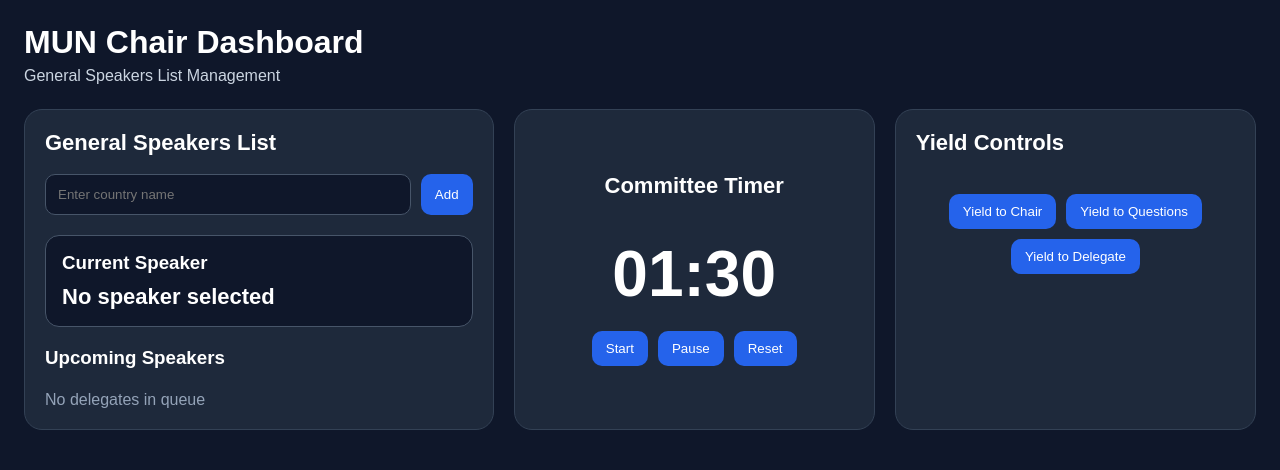
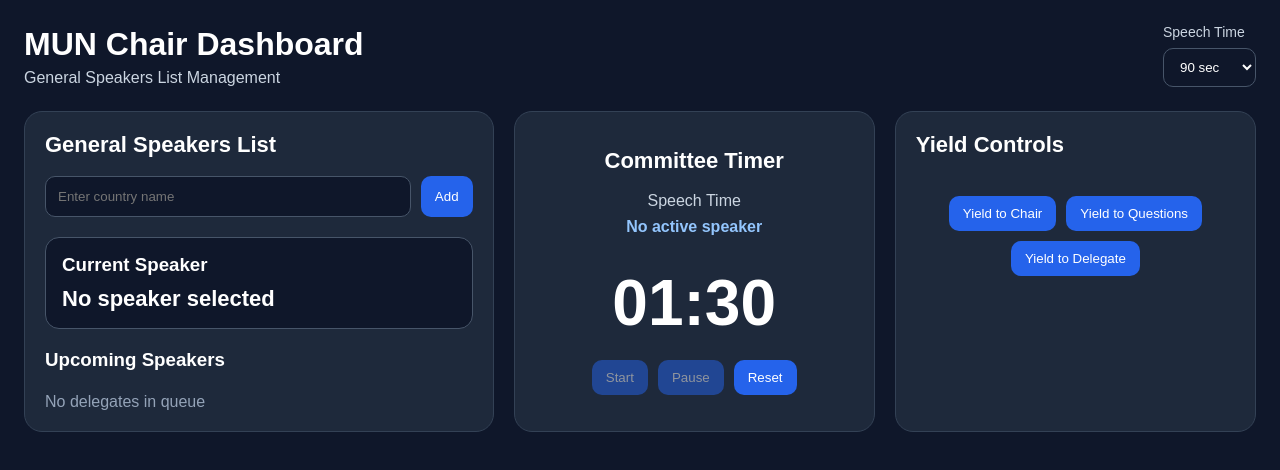
Before and after one commit to Shreaanshbit/MUN-Club-Recruitment-, a React (Vite) app: page / in a window 1280 px wide. Shown: the top 470 px of the page. Built offline with nearby package versions, Linux system fonts and the light colour scheme.

Commit message:
Initial timer logic added

```diff
--- a/src/App.css
+++ b/src/App.css
@@ -17,6 +17,30 @@ body {
 
 .topbar {
   margin-bottom: 24px;
+  display: flex;
+  justify-content: space-between;
+  align-items: flex-end;
+  gap: 16px;
+  flex-wrap: wrap;
+}
+
+.preset-box {
+  display: flex;
+  flex-direction: column;
+  gap: 8px;
+}
+
+.preset-box label {
+  color: #cbd5e1;
+  font-size: 14px;
+}
+
+.preset-box select {
+  padding: 10px 12px;
+  border-radius: 10px;
+  border: 1px solid #475569;
+  background: #0f172a;
+  color: white;
 }
 
 .topbar h1 {
@@ -154,8 +178,54 @@ body {
   gap: 20px;
 }
 
+.timer-mode {
+  color: #cbd5e1;
+  margin-bottom: 8px;
+}
+
+.speaker-label {
+  color: #93c5fd;
+  margin-bottom: 10px;
+  font-weight: 600;
+}
+
+.timer-display.warning {
+  color: #f97316;
+}
+
+.timer-buttons button:disabled,
+.yield-buttons button:disabled,
+.queue-actions button:disabled {
+  opacity: 0.5;
+  cursor: not-allowed;
+}
+
 @media (max-width: 1000px) {
   .dashboard {
     grid-template-columns: 1fr;
   }
 }
+
+@keyframes blink {
+  0% {
+    opacity: 1;
+  }
+  50% {
+    opacity: 0.3;
+  }
+  100% {
+    opacity: 1;
+  }
+}
+
+.timer-display.blink {
+  animation: blink 1s infinite;
+}
+
+.timer-display.warning {
+  color: #ef4444;
+}
+
+.timer-display.fast {
+  animation: blink 0.5s infinite;
+}
--- a/src/App.jsx
+++ b/src/App.jsx
@@ -1,4 +1,4 @@
-import { useState } from "react";
+import { useEffect, useState } from "react";
 import "./App.css";
 import QueuePanel from "./components/QueuePanel";
 import TimerPanel from "./components/TimerPanel";
@@ -7,6 +7,27 @@ import YieldPanel from "./components/YieldPanel";
 function App() {
   const [queue, setQueue] = useState([]);
   const [currentSpeaker, setCurrentSpeaker] = useState(null);
+
+  const [defaultTime, setDefaultTime] = useState(90);
+  const [timeLeft, setTimeLeft] = useState(90);
+  const [isRunning, setIsRunning] = useState(false);
+  const [mode, setMode] = useState("speech");
+
+  useEffect(() => {
+    let interval;
+
+    if (isRunning && timeLeft > 0) {
+      interval = setInterval(() => {
+        setTimeLeft((prev) => prev - 1);
+      }, 1000);
+    }
+
+    if (timeLeft === 0) {
+      setIsRunning(false);
+    }
+
+    return () => clearInterval(interval);
+  }, [isRunning, timeLeft]);
 
   const addCountry = (countryName) => {
     const cleaned = countryName.trim();
@@ -46,12 +67,46 @@ function App() {
     });
   };
 
+  const startTimer = () => {
+    if (!currentSpeaker || timeLeft === 0) return;
+    setIsRunning(true);
+  };
+
+  const pauseTimer = () => {
+    setIsRunning(false);
+  };
+
+  const resetTimer = () => {
+    setIsRunning(false);
+    setTimeLeft(defaultTime);
+    setMode("speech");
+  };
+
+  const handlePresetChange = (seconds) => {
+    setDefaultTime(seconds);
+    setTimeLeft(seconds);
+    setIsRunning(false);
+    setMode("speech");
+  };
+
   return (
     <div className="app">
       <header className="topbar">
         <div>
           <h1>MUN Chair Dashboard</h1>
           <p>General Speakers List Management</p>
+        </div>
+
+        <div className="preset-box">
+          <label>Speech Time</label>
+          <select
+            value={defaultTime}
+            onChange={(e) => handlePresetChange(Number(e.target.value))}
+          >
+            <option value={60}>60 sec</option>
+            <option value={90}>90 sec</option>
+            <option value={120}>120 sec</option>
+          </select>
         </div>
       </header>
 
@@ -64,7 +119,15 @@ function App() {
           moveToBottom={moveToBottom}
         />
 
-        <TimerPanel />
+        <TimerPanel
+          timeLeft={timeLeft}
+          isRunning={isRunning}
+          mode={mode}
+          currentSpeaker={currentSpeaker}
+          startTimer={startTimer}
+          pauseTimer={pauseTimer}
+          resetTimer={resetTimer}
+        />
 
         <YieldPanel />
       </main>
--- a/src/components/TimerPanel.jsx
+++ b/src/components/TimerPanel.jsx
@@ -1,12 +1,50 @@
-function TimerPanel() {
+function TimerPanel({
+  timeLeft,
+  isRunning,
+  mode,
+  currentSpeaker,
+  startTimer,
+  pauseTimer,
+  resetTimer,
+}) {
+  const formatTime = (totalSeconds) => {
+    const minutes = Math.floor(totalSeconds / 60);
+    const seconds = totalSeconds % 60;
+    return `${String(minutes).padStart(2, "0")}:${String(seconds).padStart(2, "0")}`;
+  };
+
   return (
     <section className="panel timer-panel">
       <h2>Committee Timer</h2>
-      <div className="timer-display">01:30</div>
+
+      <p className="timer-mode">
+        {mode === "speech" ? "Speech Time" : "Questions Time"}
+      </p>
+
+      <p className="speaker-label">
+        {currentSpeaker ? currentSpeaker.country : "No active speaker"}
+      </p>
+
+            <div
+        className={`timer-display ${
+            timeLeft <= 5
+            ? "warning blink fast"
+            : timeLeft <= 20
+            ? "warning blink"
+            : ""
+        }`}
+        >
+        {formatTime(timeLeft)}
+      </div>
+
       <div className="timer-buttons">
-        <button>Start</button>
-        <button>Pause</button>
-        <button>Reset</button>
+        <button onClick={startTimer} disabled={!currentSpeaker || isRunning}>
+          Start
+        </button>
+        <button onClick={pauseTimer} disabled={!isRunning}>
+          Pause
+        </button>
+        <button onClick={resetTimer}>Reset</button>
       </div>
     </section>
   );
```
